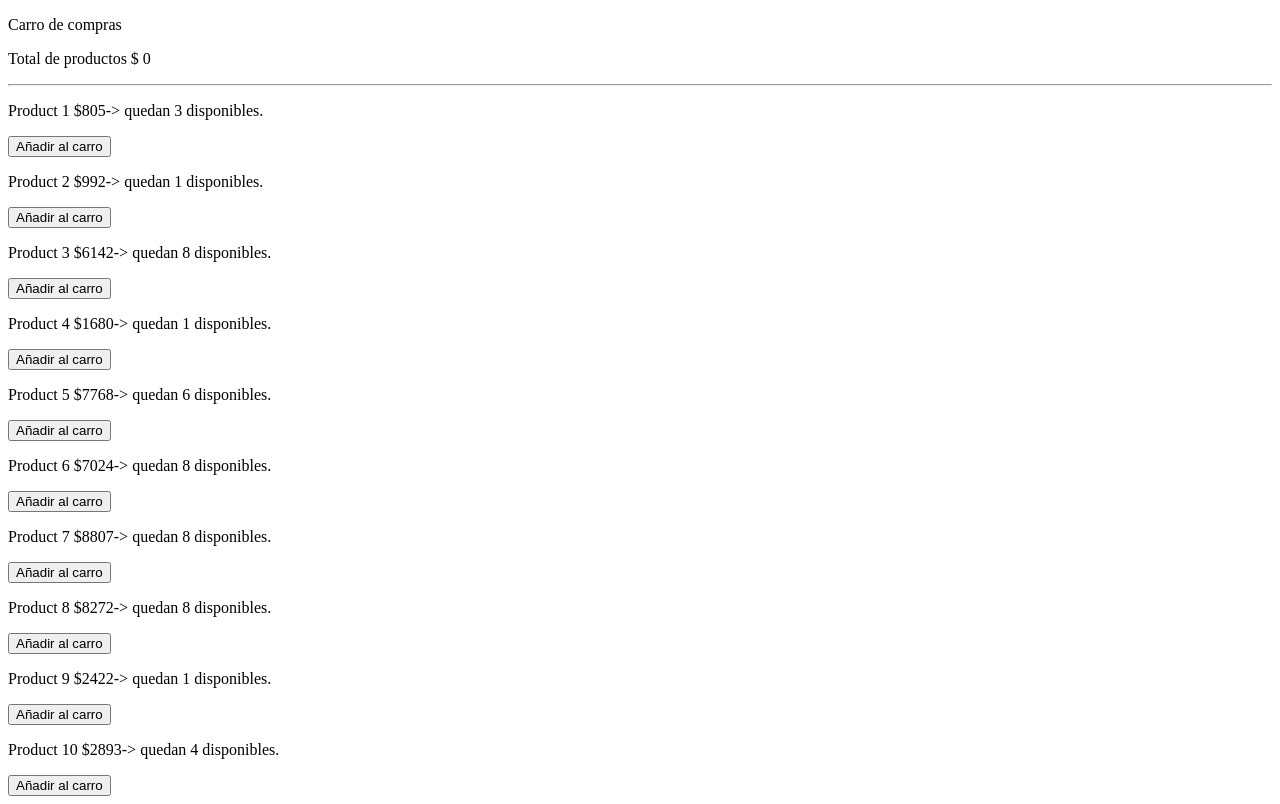
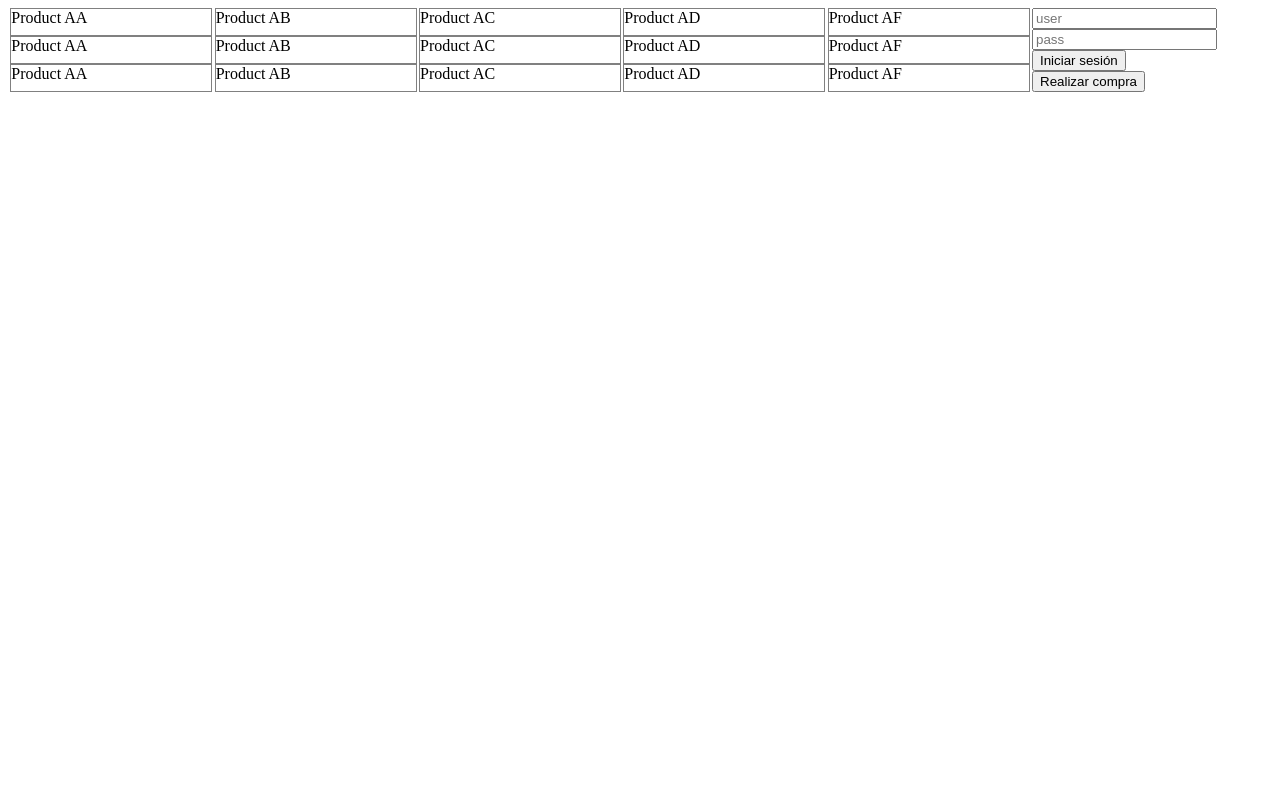
Before and after one commit to gonzalo-andrade-benavente/escalab-proyecto-final, a plain HTML site: page index.html in a window 1280 px wide. Drawn offline with Linux system fonts and the light colour scheme.

Commit message:
index.html

```diff
--- a/assets/css/style.css
+++ b/assets/css/style.css
@@ -0,0 +1,27 @@
+body {
+    width: 100%;
+}
+
+.flex {
+    display: flex;
+    flex-flow: row nowrap;
+}
+
+.flex-row {
+    width: 80%;
+    display: flex;
+    flex-direction: row;
+    flex-wrap: wrap;
+    justify-content: space-evenly;
+}
+
+.flex-column {
+    width: 20%;
+    display: flex;
+    flex-flow: column wrap;
+}
+
+.product {
+    width:200px;
+    border: 1px solid gray;
+}
--- a/index.html
+++ b/index.html
@@ -11,21 +11,63 @@
 </head>
 <body>
 
-    <div id="container">
+    <div class="flex">
 
-        <p>Carro de compras</p>
-        <div id="cart"> </div>
-        <hr>
-        <div id="products"> </div>
+        <div class="flex-row" id="products">
+            <div class="product">Product AA</div>
+            <div class="product">Product AB</div>
+            <div class="product">Product AC</div>
+            <div class="product">Product AD</div>
+            <div class="product">Product AF</div>
+            <div class="product">Product AA</div>
+            <div class="product">Product AB</div>
+            <div class="product">Product AC</div>
+            <div class="product">Product AD</div>
+            <div class="product">Product AF</div>
+            <div class="product">Product AA</div>
+            <div class="product">Product AB</div>
+            <div class="product">Product AC</div>
+            <div class="product">Product AD</div>
+            <div class="product">Product AF</div>
+        </div>
 
+        <div class="flex-column" id="login-cart">
+
+            <div class="login">
+                <form action="" method="post" id="form-login">
+                    <input type="email" name="email" id="email" placeholder="user">
+                    <input type="password" name="password" id="password" placeholder="pass">
+                    <button type="submit"> Iniciar sesión </button>
+                </form>
+            </div>
+
+            <div class="cart">
+                <form action="" method="post" id="form-cart">
+                    <button type="submit"> Realizar compra </button>
+                </form>
+            </div>
+
+            <div>
+
+            </div>
+        </div>
 
     </div>
 
-    <script src="./assets/js/script3.js"></script>
+    <script>
+        const formLogin = document.getElementById('form-login');
+        const formCart = document.getElementById('form-cart');
 
-    <script>
+        const submitLogin = (event) => {
+            event.preventDefault();
+        }
 
-        init(10);
+        const submitCart = (event) => {
+            event.preventDefault();
+        }
+
+        formLogin.addEventListener('submit', submitLogin);
+        formCart.addEventListener('submit', submitCart);
 
     </script>
 
```
Also changed, not shown: index_old.html (added, +33 -0 lines), 1 other file.
